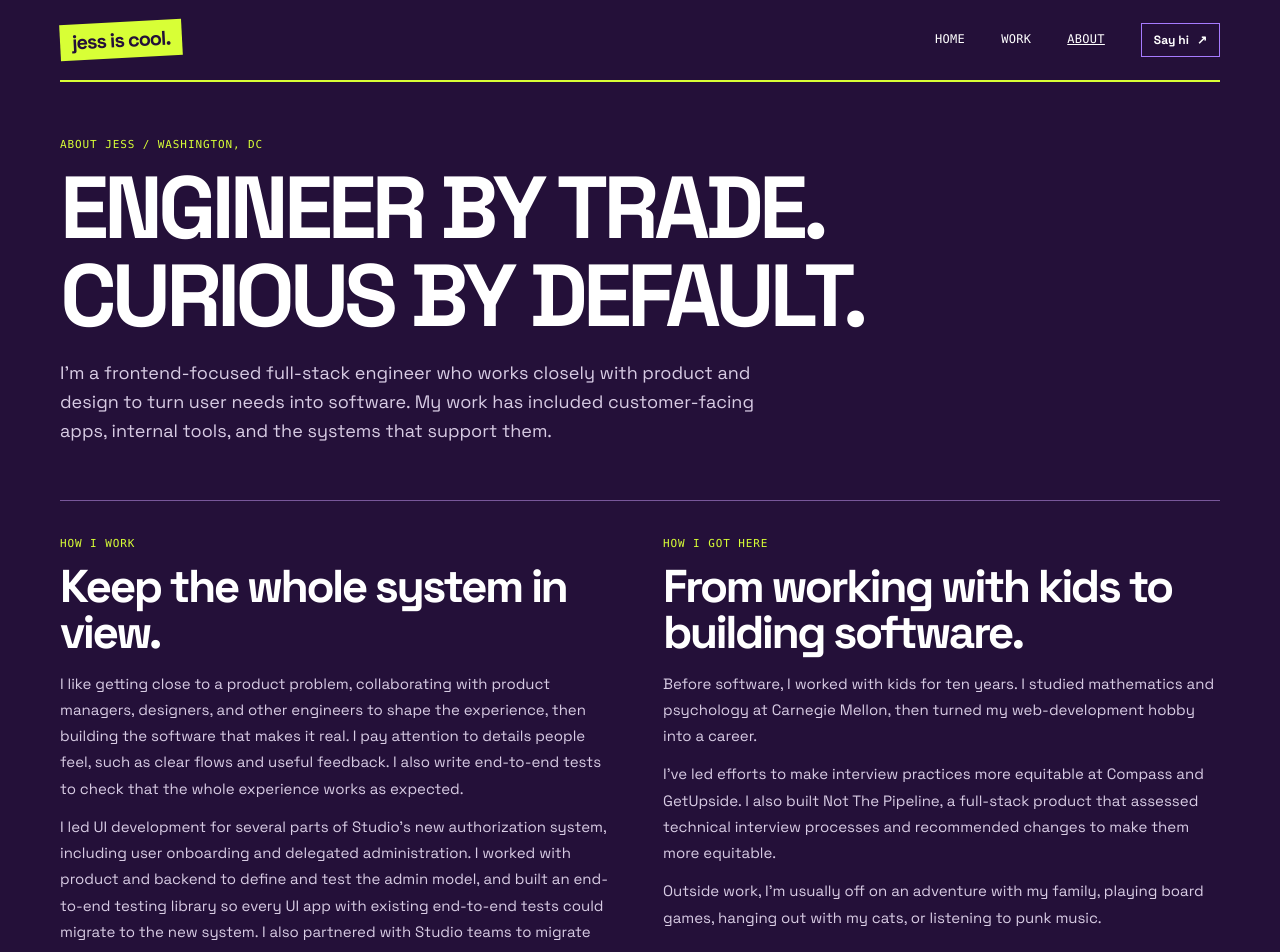
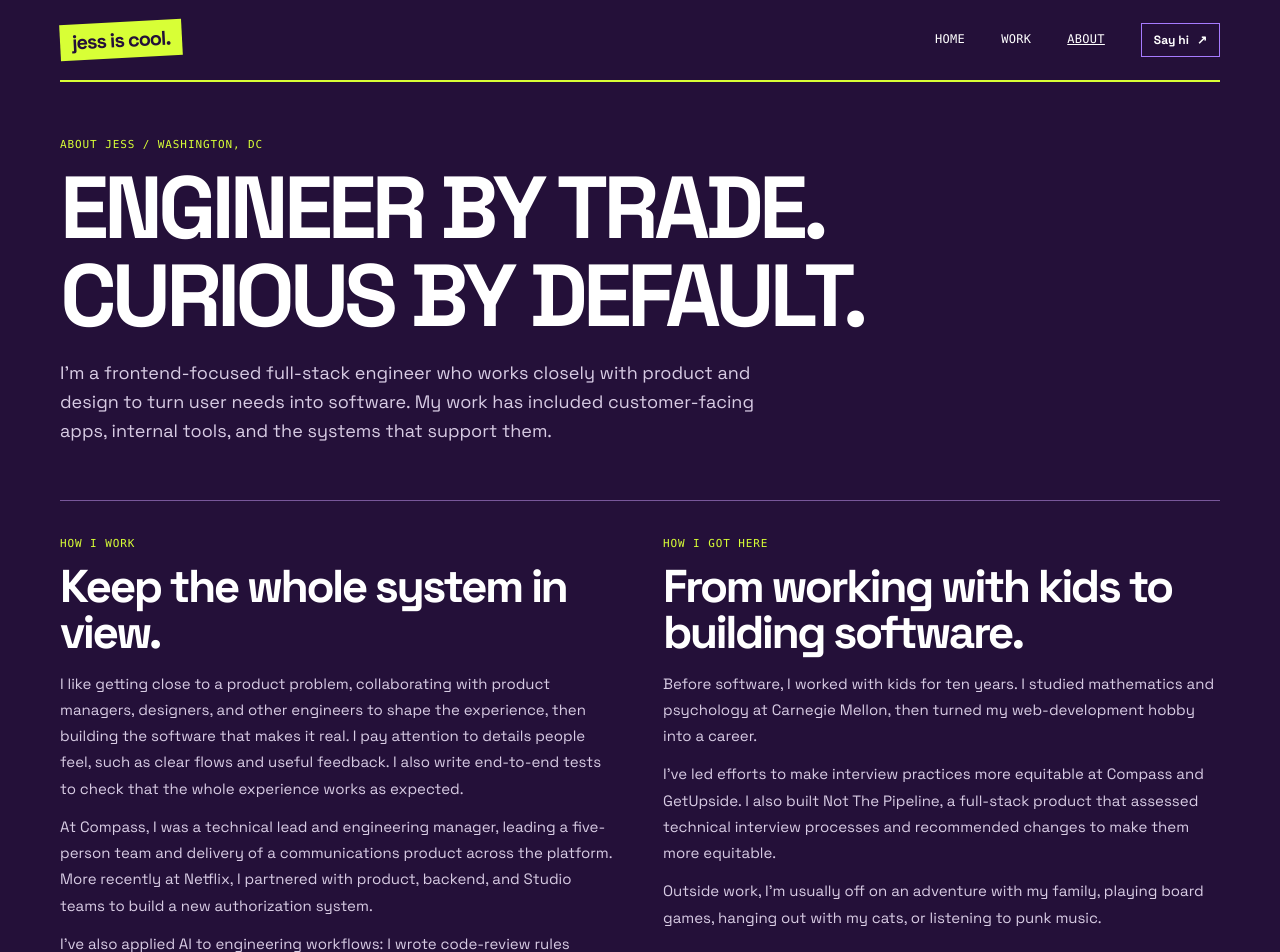
Before and after one commit to jessicarobins/portfolio, a Vue app: page /about in a window 1280 px wide. Shown: the top 952 px of the page. Built offline with nearby package versions, Linux system fonts and the light colour scheme.

Commit message:
Broaden About career summary

```diff
--- a/src/views/AboutView.vue
+++ b/src/views/AboutView.vue
@@ -26,11 +26,9 @@ import PageIntro from '../components/PageIntro.vue'
         write end-to-end tests to check that the whole experience works as expected.
       </Text>
       <Text as="p" variant="body" color-variant="secondary" class="mt-6 text-body-small">
-        I led UI development for several parts of Studio’s new authorization system, including user
-        onboarding and delegated administration. I worked with product and backend to define and
-        test the admin model, and built an end-to-end testing library so every UI app with existing
-        end-to-end tests could migrate to the new system. I also partnered with Studio teams to
-        migrate their roles and capabilities from the old system.
+        At Compass, I was a technical lead and engineering manager, leading a five-person team and
+        delivery of a communications product across the platform. More recently at Netflix, I
+        partnered with product, backend, and Studio teams to build a new authorization system.
       </Text>
       <Text as="p" variant="body" color-variant="secondary" class="mt-6 text-body-small">
         I’ve also applied AI to engineering workflows: I wrote code-review rules specific to our
```
